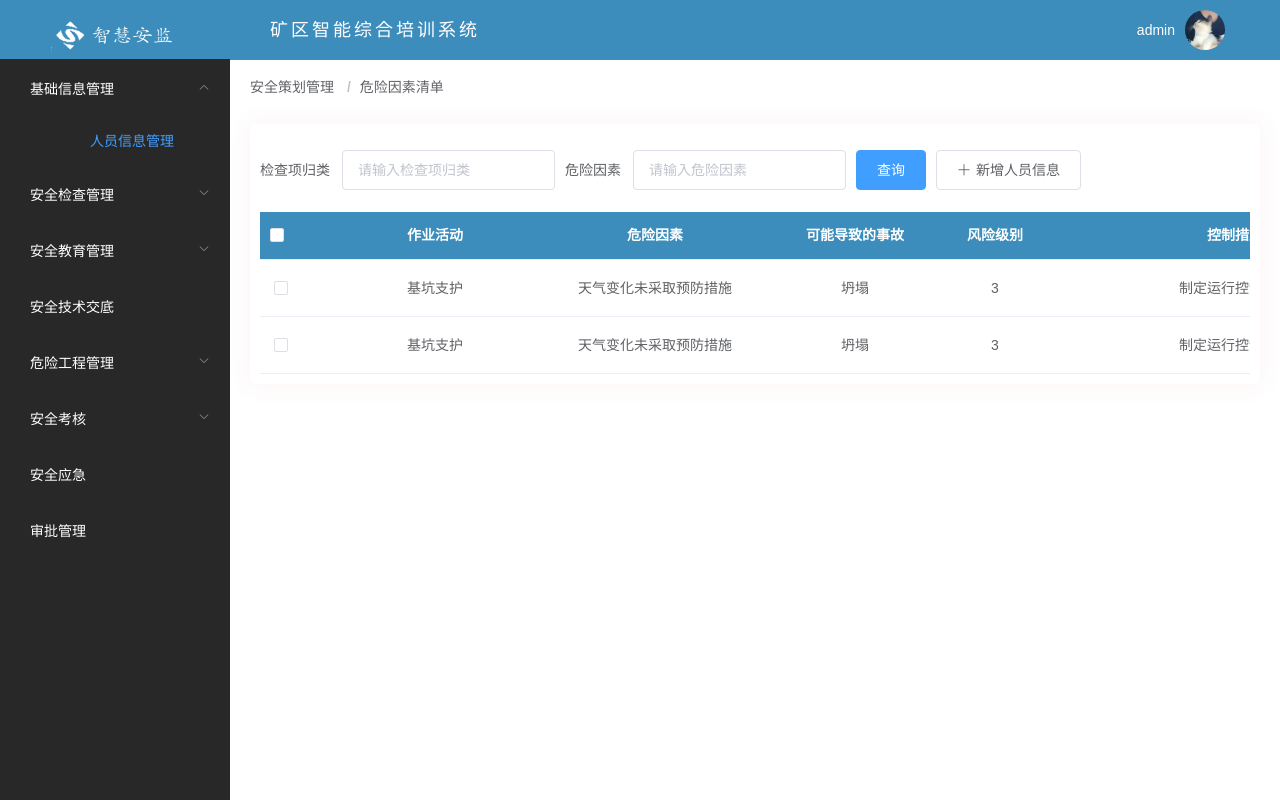
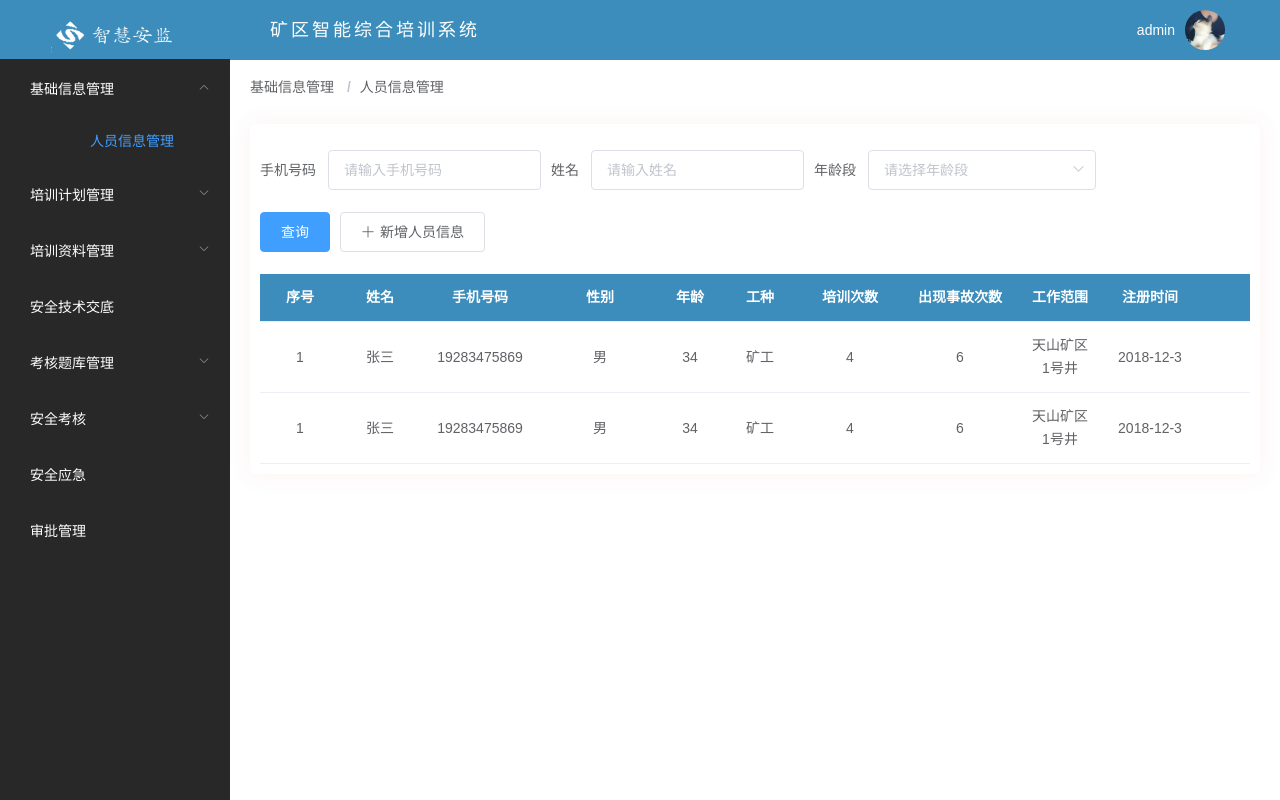
Before and after one commit to Fairyjingy/zhaj, a Vue app: page /dangerFactor in a window 1280 px wide. Built offline with nearby package versions, Linux system fonts and the light colour scheme.

Commit message:
修改菜单

```diff
--- a/src/common/data/menu.js
+++ b/src/common/data/menu.js
@@ -97,7 +97,7 @@ var menu=
         parentId: -1,
         users: null,
         icon: "icon iconfont icon-tubiao_xuqiu",
-        name: "安全检查管理",
+        name: "培训计划管理",
         spread: false,
         path: "/safeCheck",
         component: "",
@@ -106,7 +106,7 @@ var menu=
         keepAlive: "0",
         code: null,
         type: "0",
-        label: "安全检查管理",
+        label: "培训计划管理",
         sort: 10,
         children: [
           {id: 62,
@@ -114,7 +114,7 @@ var menu=
           children: [],
           users: null,
           icon: "",
-          name: "日常安全检查",
+          name: "培训计划管理",
           spread: false,
           path: "/daysafeCheck",
           component: "",
@@ -123,7 +123,7 @@ var menu=
           keepAlive: "0",
           code: null,
           type: "0",
-          label: "日常安全检查",
+          label: "培训计划管理",
           sort: 2,
           },
           {id: 61,
@@ -166,7 +166,7 @@ var menu=
         parentId: -1,
         users: null,
         icon: "icon iconfont icon-tubiao_xuqiu",
-        name: "安全教育管理",
+        name: "培训资料管理",
         spread: false,
         path: "/education",
         component: "",
@@ -175,7 +175,7 @@ var menu=
         keepAlive: "0",
         code: null,
         type: "0",
-        label: "安全教育管理",
+        label: "培训资料管理",
         sort: 10,
         children: [
           {id: 23,
@@ -183,7 +183,7 @@ var menu=
           children: [],
           users: null,
           icon: "",
-          name: "入场安全教育",
+          name: "培训资料管理",
           spread: false,
           path: "/edu",
           component: "",
@@ -192,7 +192,7 @@ var menu=
           keepAlive: "0",
           code: null,
           type: "0",
-          label: "入场安全教育",
+          label: "培训资料管理",
           sort: 2,
           },
           {id: 24,
@@ -252,7 +252,7 @@ var menu=
         parentId: -1,
         users: null,
         icon: "icon iconfont icon-huabanfuben",
-        name: "危险工程管理",
+        name: "考核题库管理",
         spread: false,
         path: "/dangerProject",
         component: null,
@@ -261,7 +261,7 @@ var menu=
         keepAlive: "0",
         code: null,
         type: "0",
-        label: "危险工程管理",
+        label: "考核题库管理",
         sort: 3,
         children: [
             {id: 61,
@@ -269,7 +269,7 @@ var menu=
             children: [],
             users: null,
             icon: "",
-            name: "危险工程监控计划",
+            name: "题库管理",
             spread: false,
             path: "/dangerprojectPlan",
             component: "",
@@ -278,7 +278,7 @@ var menu=
             keepAlive: "0",
             code: null,
             type: "0",
-            label: "危险工程监控计划",
+            label: "题库管理",
             sort: 2,
             },
             {id: 62,
@@ -286,7 +286,7 @@ var menu=
             children: [],
             users: null,
             icon: "",
-            name: "危险工程监管记录",
+            name: "考核管理",
             spread: false,
             path: "/dangerprojectrecord",
             component: "",
@@ -295,7 +295,7 @@ var menu=
             keepAlive: "0",
             code: null,
             type: "0",
-            label: "危险工程监管记录",
+            label: "考核管理",
             sort: 2,
             },
             {id: 63,
--- a/src/routes.js
+++ b/src/routes.js
@@ -54,18 +54,19 @@ let routes = [
 {
     path: '/safePlan',
     component: Index,
-    name: '安全策划管理',
+    name: '基础信息管理',
     children: [
-      { path: '/dangerFactor', component:dangerFactor , name: '危险因素清单',meta: { requiresAuth: true }, },
-      { path: '/finish', component:finish , name: '安全策划交底',meta: { requiresAuth: true }, },
+      { path: '/dangerFactor', component:dangerFactor , name: '人员信息管理',meta: { requiresAuth: true }, },
+      // { path: '/finish', component:finish , name: '安全策划交底',meta: { requiresAuth: true }, },
     ]
 },
 {
     path: '/safeCheck',
     component: Index,
-    name: '安全检查管理',
+    name: '培训计划管理',
+    // name: '安全检查管理',
     children: [
-      { path: '/daysafeCheck', component:daysafeCheck , name: '日常安全检查',meta: { requiresAuth: true }, },
+      { path: '/daysafeCheck', component:daysafeCheck , name: '培训计划管理',meta: { requiresAuth: true }, },
       { path: '/setsafeCheck', component:setsafeCheck , name: '定期安全检查',meta: { requiresAuth: true }, },
       { path: '/safeChangeRecord', component:safeChangeRecord , name: '安全整改记录',meta: { requiresAuth: true }, },
     ]
@@ -73,20 +74,20 @@ let routes = [
 {
     path: '/education',
     component: Index,
-    name: '安全教育管理',
+    name: '培训资料管理',
     children: [
-      { path: '/eduPerson', component:eduPerson , name: '人员管理',meta: { requiresAuth: true }, },
-      { path: '/edu', component:edu , name: '入场安全教育',meta: { requiresAuth: true }, },
+      { path: '/eduPerson', component:eduPerson , name: 'aaa',meta: { requiresAuth: true }, },
+      { path: '/edu', component:edu , name: '培训资料管理',meta: { requiresAuth: true }, },
       { path: '/dailysafeEdu', component:dailysafeEdu , name: '日常安全教育',meta: { requiresAuth: true }, },
     ]
 },
 {
     path: '/dangerProject',
     component: Index,
-    name: '危险工程管理',
+    name: '考核题库管理',
     children: [
-      { path: '/dangerprojectPlan', component:dangerprojectPlan , name: '危险工程监控计划',meta: { requiresAuth: true }, },
-      { path: '/dangerprojectrecord', component:dangerprojectrecord , name: '危险工程监管记录',meta: { requiresAuth: true }, },
+      { path: '/dangerprojectPlan', component:dangerprojectPlan , name: '题库管理',meta: { requiresAuth: true }, },
+      { path: '/dangerprojectrecord', component:dangerprojectrecord , name: '考核管理',meta: { requiresAuth: true }, },
       { path: '/dangersafecheck', component:check , name: '安全验收',meta: { requiresAuth: true }, },
     ]
 },
--- a/src/views/safePlan/dangerFactor/index.vue
+++ b/src/views/safePlan/dangerFactor/index.vue
@@ -14,20 +14,22 @@
       label-position="left"
       style="margin-top: 2vh"
     >
-      <el-form-item label="检查项归类">
-        <el-input v-model="searchData.type"  placeholder="请输入检查项归类" ></el-input>
+      <el-form-item label="手机号码">
+        <el-input v-model="searchData.type"  placeholder="请输入手机号码" ></el-input>
       </el-form-item>
-      <el-form-item label="危险因素">
-        <el-input v-model="searchData.time1"  placeholder="请输入危险因素" ></el-input>
+      <el-form-item label="姓名">
+        <el-input v-model="searchData.time1"  placeholder="请输入姓名" ></el-input>
       </el-form-item>
-      <!-- <el-form-item label="年份">
-        <el-date-picker
-      v-model="searchData.budgetYear"
-      type="year"
-      placeholder="选择年"
-      :picker-options="pickerOptions">
-    </el-date-picker>
-      </el-form-item> -->
+      <el-form-item label="年龄段">
+         <el-select v-model="value" placeholder="请选择年龄段">
+          <el-option
+            v-for="item in options"
+            :key="item.value"
+            :label="item.label"
+            :value="item.value">
+          </el-option>
+        </el-select>
+      </el-form-item>
       <el-form-item>
         <el-button type="primary" @click="getRoleList(yearBudgetData)">查询</el-button>
         <el-button icon="el-icon-plus" @click="addInfo()">新增人员信息</el-button>
@@ -44,22 +46,24 @@
     v-loading="tableLoading"
     @selection-change="handleSelectionChange"
     :data="yearBudgetData">
-    <el-table-column
+    <!-- <el-table-column
       type="selection"
       width="55">
-    </el-table-column>
-      <el-table-column width="240" align="center" header-align="center"  prop="courseId" label="作业活动"></el-table-column>
-      <el-table-column width="200" align="center" header-align="center"  prop="time1" label="危险因素"></el-table-column>
-      <el-table-column width="200" align="center" header-align="center"  prop="courseName" label="可能导致的事故"></el-table-column>
-      <el-table-column  align="center" header-align="center"  prop="courseMan" label="风险级别"></el-table-column>
-      <el-table-column width="400" align="center" header-align="center"  prop="time2" label="控制措施"></el-table-column>
-      <el-table-column width="200" align="center" header-align="center"  prop="address" label="涉及相关方"></el-table-column>
-      <el-table-column width="160" align="center" header-align="center"  prop="count" label="所属施工阶段"></el-table-column>
-      <el-table-column width="160" align="center" header-align="center"  prop="type" label="检查项归类"></el-table-column>
+    </el-table-column> -->
+      <el-table-column width="80" align="center" header-align="center"  prop="line1" label="序号"></el-table-column>
+      <el-table-column width="80" align="center" header-align="center"  prop="line2" label="姓名"></el-table-column>
+      <el-table-column width="120" align="center" header-align="center"  prop="line3" label="手机号码"></el-table-column>
+      <el-table-column width="120" align="center"  header-align="center"  prop="line4" label="性别"></el-table-column>
+      <el-table-column width="60" align="center" header-align="center"  prop="line5" label="年龄"></el-table-column>
+      <el-table-column width="80" align="center" header-align="center"  prop="line6" label="工种"></el-table-column>
+      <el-table-column width="100" align="center" header-align="center"  prop="line7" label="培训次数"></el-table-column>
+      <el-table-column width="120" align="center" header-align="center"  prop="line8" label="出现事故次数"></el-table-column>
+      <el-table-column align="center" header-align="center"  prop="line9" label="工作范围"></el-table-column>
+      <el-table-column width="100" align="center" header-align="center"  prop="line10" label="注册时间"></el-table-column>
       <el-table-column width="200" label="操作" header-align="center" align="center">
             <template slot-scope="scope">
                 <el-button  type="text" @click="editData(scope.row,'编辑')" size="small">编辑</el-button>
-                <el-button  type="text" @click="editData(scope.row,'详情')" size="small">详情</el-button>
+                <el-button  type="text" @click="editData(scope.row,'详情')" size="small">禁用</el-button>
                 <el-button   type="text" @click="deleteData(scope.row)" size="small">删除</el-button>
 
             </template>
@@ -126,6 +130,24 @@ export default {
       var user = sessionStorage.getItem('user');
       user = JSON.parse(user);
     return {
+        options: [{
+          value: '选项1',
+          label: '0-12'
+        }, {
+          value: '选项2',
+          label: '12-20'
+        }, {
+          value: '选项3',
+          label: '20-40'
+        }, {
+          value: '选项4',
+          label: '40-60'
+        }, {
+          value: '选项5',
+          label: '60-80'
+        }],
+        value: '',
+
       drawer:false,
       direction: 'ttb',
       drawerTitle:"",
@@ -283,23 +305,27 @@ export default {
         console.log(this.searchData);
         this. tableLoading=true
         var dataArr=[{
-          courseId: "基坑支护",
-          time1: "天气变化未采取预防措施",
-          courseName: "坍塌",
-          courseMan: "3",
-          time2: "制定运行控制计划",
-          address: "现场人员、劳务人员",
-          count: "基础阶段",
-          type: "基坑工程",
+          line1: "1",
+          line2: "张三",
+          line3: "19283475869",
+          line4: "男",
+          line5: "34",
+          line6: "矿工",
+          line7: "4",
+          line8: "6",
+          line9: "天山矿区1号井",
+          line10: "2018-12-3",
         },{
-          courseId: "基坑支护",
-          time1: "天气变化未采取预防措施",
-          courseName: "坍塌",
-          courseMan: "3",
-          time2: "制定运行控制计划",
-          address: "现场人员、劳务人员",
-          count: "基础阶段",
-          type: "基坑工程",
+          line1: "1",
+          line2: "张三",
+          line3: "19283475869",
+          line4: "男",
+          line5: "34",
+          line6: "矿工",
+          line7: "4",
+          line8: "6",
+          line9: "天山矿区1号井",
+          line10: "2018-12-3",
         }]
       // yearBudgetData(this.searchData).then(data => {
         this. tableLoading=false;
```
Lines whose indentation alone changed are shown as unchanged.
